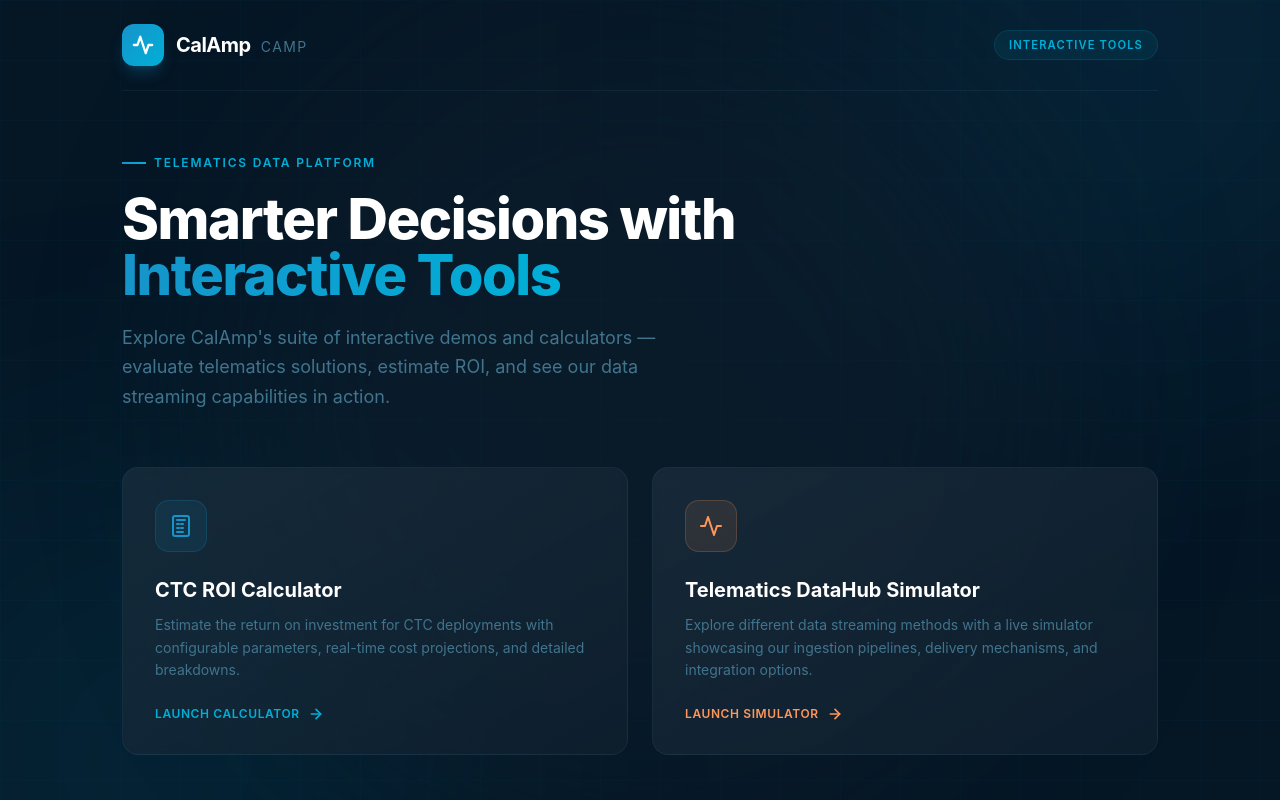
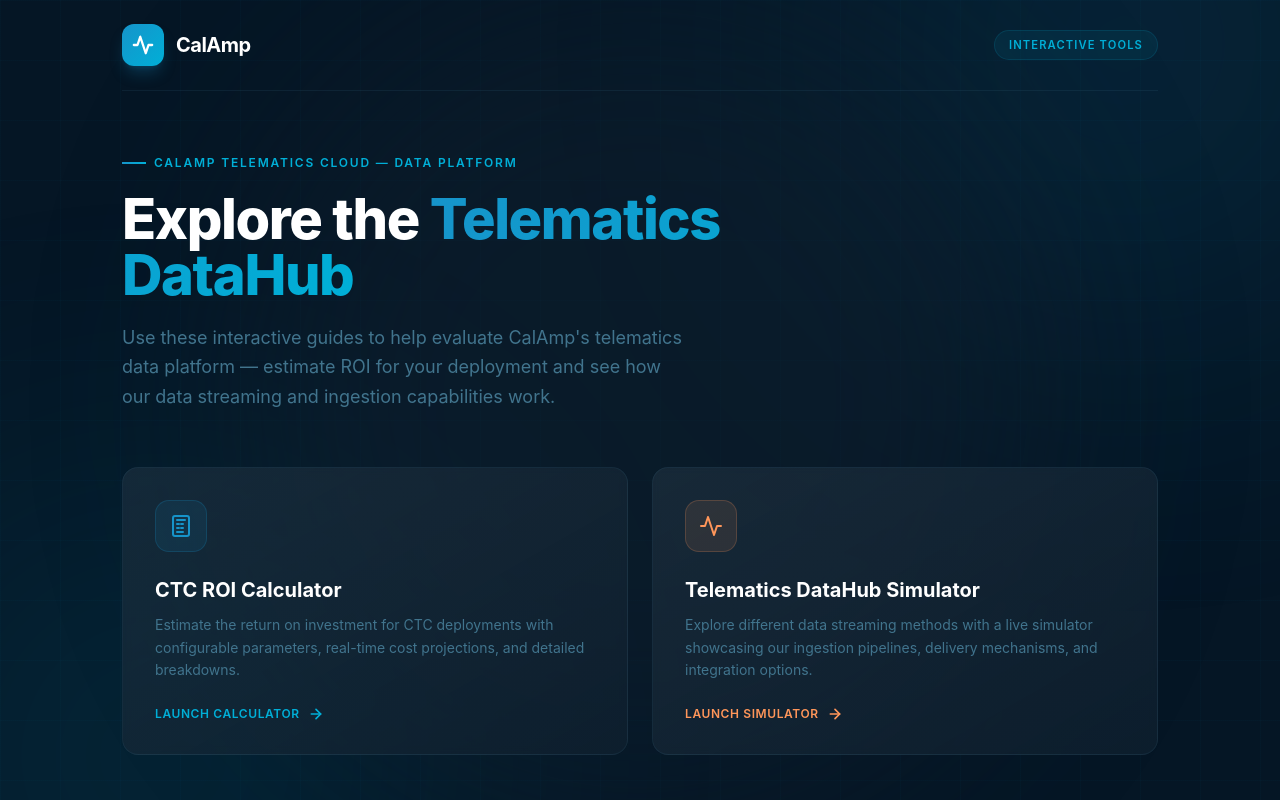
Before and after one commit to lbdinh/CAMP, a plain HTML site: page index.html in a window 1280 px wide. Shown: the top 800 px of the page. Drawn offline with nearby package versions, Linux system fonts and the light colour scheme.

Commit message:
Add files via upload

```diff
--- a/index.html
+++ b/index.html
@@ -1,7 +1,7 @@
 <!DOCTYPE html><html lang="en"><head><meta name="x-poe-datastore-behavior" content="local_only"><meta http-equiv="Content-Security-Policy" content="default-src 'self' 'unsafe-inline' 'unsafe-eval' data: blob: https://cdnjs.cloudflare.com https://cdn.jsdelivr.net https://code.jquery.com https://unpkg.com https://d3js.org https://threejs.org https://cdn.plot.ly https://stackpath.bootstrapcdn.com https://maps.googleapis.com https://cdn.tailwindcss.com https://ajax.googleapis.com https://kit.fontawesome.com https://cdn.datatables.net https://maxcdn.bootstrapcdn.com https://code.highcharts.com https://tako-static-assets-production.s3.amazonaws.com https://www.youtube.com https://fonts.googleapis.com https://fonts.gstatic.com https://pfst.cf2.poecdn.net https://puc.poecdn.net https://i.imgur.com https://wikimedia.org https://*.icons8.com https://*.giphy.com https://picsum.photos https://images.unsplash.com; frame-src 'self' https://www.youtube.com https://trytako.com; child-src 'self'; manifest-src 'self'; worker-src 'self'; upgrade-insecure-requests; block-all-mixed-content;">
     <meta charset="UTF-8">
     <meta name="viewport" content="width=device-width, initial-scale=1.0">
-    <title>CalAmp | CAMP Interactive Tools</title>
+    <title>CalAmp | Telematics Cloud Interactive Tools</title>
     <script src="https://cdn.tailwindcss.com"></script>
     <link href="https://fonts.googleapis.com/css2?family=Inter:wght@300;400;500;600;700;800&amp;display=swap" rel="stylesheet">
     <script>
@@ -48,7 +48,6 @@
         }
     </script>
     <style>
-        /* Background grid — hard to do purely in Tailwind */
         .bg-grid {
             background-image:
                 linear-gradient(rgba(22, 148, 202, 0.03) 1px, transparent 1px),
@@ -56,7 +55,6 @@
             background-size: 60px 60px;
         }
 
-        /* Card top-bar hover effect */
         .card-bar::before {
             content: '';
             position: absolute;
@@ -93,7 +91,7 @@
                     </svg>
                 </div>
                 <div class="text-xl font-bold tracking-tight">
-                    CalAmp <span class="text-medium-blue font-normal ml-1.5 text-sm tracking-widest uppercase">CAMP</span>
+                    CalAmp
                 </div>
             </div>
             <div class="text-[0.7rem] font-semibold uppercase tracking-widest text-bright-blue bg-bright-blue/[0.08] border border-bright-blue/15 px-3.5 py-1.5 rounded-full">
@@ -106,16 +104,16 @@
 
             <div class="flex items-center gap-2 text-xs font-semibold uppercase tracking-[0.15em] text-bright-blue mb-5 animate-fade-up-1">
                 <span class="inline-block w-6 h-0.5 bg-gradient-to-r from-inquisite to-bright-blue"></span>
-                Telematics Data Platform
+                CalAmp Telematics Cloud — Data Platform
             </div>
 
             <h1 class="text-4xl sm:text-5xl lg:text-[3.5rem] font-extrabold leading-[1.1] tracking-tight mb-5 max-w-[700px] animate-fade-up-2">
-                Smarter Decisions with
-                <span class="bg-gradient-to-r from-inquisite to-bright-blue bg-clip-text text-transparent">Interactive Tools</span>
+                Explore the
+                <span class="bg-gradient-to-r from-inquisite to-bright-blue bg-clip-text text-transparent">Telematics DataHub</span>
             </h1>
 
             <p class="text-lg text-medium-blue leading-relaxed max-w-[560px] mb-14 animate-fade-up-3">
-                Explore CalAmp's suite of interactive demos and calculators — evaluate telematics solutions, estimate ROI, and see our data streaming capabilities in action.
+                Use these interactive guides to help evaluate CalAmp's telematics data platform — estimate ROI for your deployment and see how our data streaming and ingestion capabilities work.
             </p>
 
             <!-- Cards -->
```
